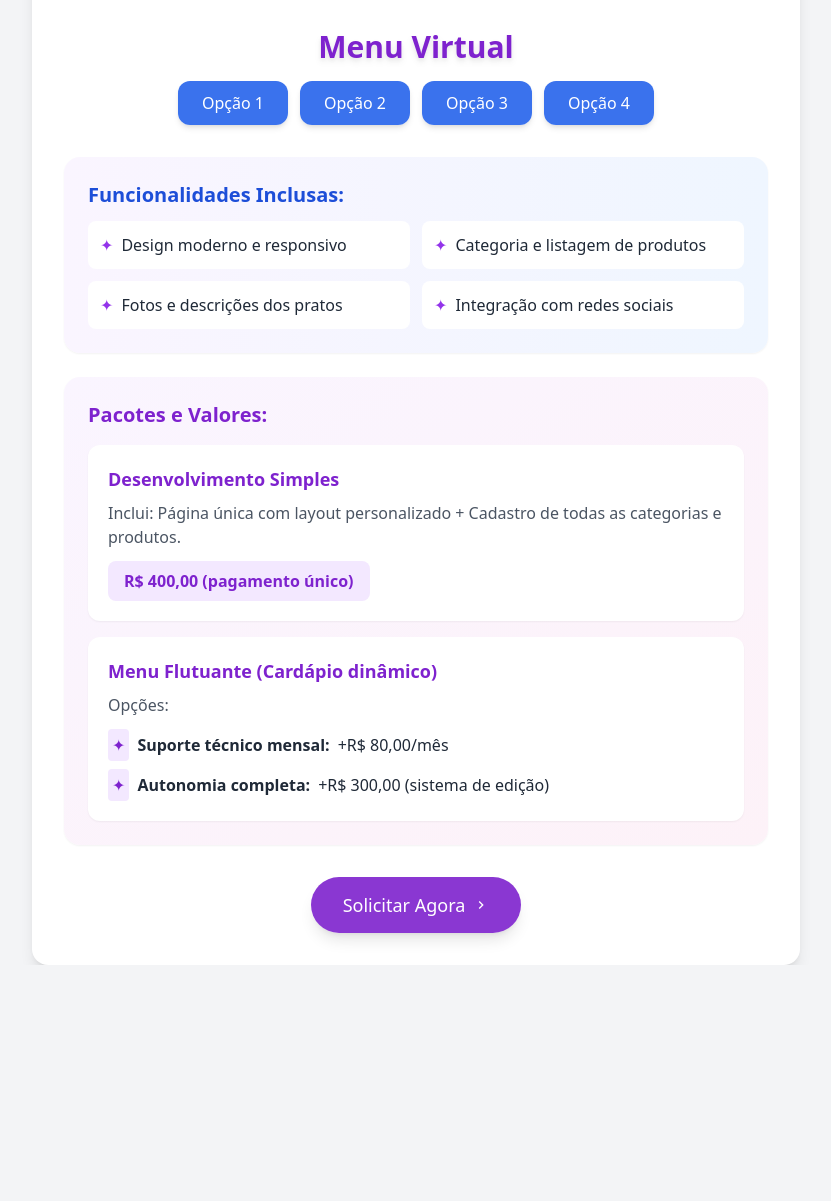
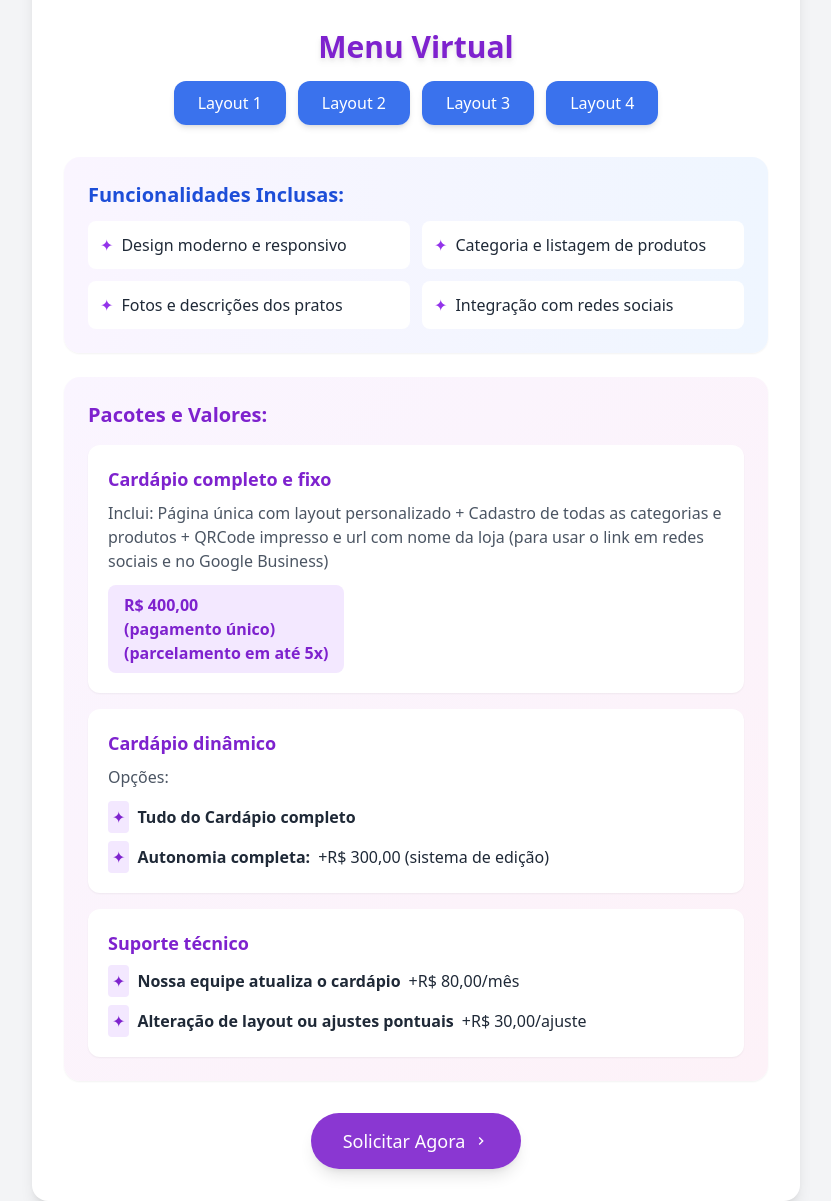
Before and after one commit to ascef182/menu-proposta, a plain HTML site: page index.html in a window 1280 px wide. Shown: the part 291-1492 px from the top of the page, without its empty margins (224-1055 px from the left). Before the commit the page ends 1256 px from the top, so only its background shows below. Drawn offline with nearby package versions, Linux system fonts and the light colour scheme.

Commit message:
feat: adjustments

```diff
--- a/index.html
+++ b/index.html
@@ -64,25 +64,25 @@
             onclick="mostrarGaleria(1)"
             class="bg-blue-600/90 text-white px-6 py-2.5 rounded-xl shadow-md hover:bg-blue-700 transition-all duration-300 transform hover:-translate-y-1"
           >
-            Opção 1
+            Layout 1
           </button>
           <button
             onclick="mostrarGaleria(2)"
             class="bg-blue-600/90 text-white px-6 py-2.5 rounded-xl shadow-md hover:bg-blue-700 transition-all duration-300 transform hover:-translate-y-1"
           >
-            Opção 2
+            Layout 2
           </button>
           <button
             onclick="mostrarGaleria(3)"
             class="bg-blue-600/90 text-white px-6 py-2.5 rounded-xl shadow-md hover:bg-blue-700 transition-all duration-300 transform hover:-translate-y-1"
           >
-            Opção 3
+            Layout 3
           </button>
           <button
             onclick="mostrarGaleria(4)"
             class="bg-blue-600/90 text-white px-6 py-2.5 rounded-xl shadow-md hover:bg-blue-700 transition-all duration-300 transform hover:-translate-y-1"
           >
-            Opção 4
+            Layout 4
           </button>
         </div>
 
@@ -228,16 +228,19 @@
                 class="bg-white p-5 rounded-xl shadow-sm hover:shadow-md transition-shadow"
               >
                 <h3 class="text-lg font-bold text-purple-700 mb-2">
-                  Desenvolvimento Simples
+                  Cardápio completo e fixo
                 </h3>
                 <p class="text-gray-600 mb-3">
                   Inclui: Página única com layout personalizado + Cadastro de
-                  todas as categorias e produtos.
+                  todas as categorias e produtos + QRCode impresso e url com
+                  nome da loja (para usar o link em redes sociais e no Google
+                  Business)
                 </p>
                 <div
                   class="bg-purple-100 text-purple-700 px-4 py-2 rounded-lg inline-block font-bold"
                 >
-                  R$ 400,00 (pagamento único)
+                  R$ 400,00 <br />(pagamento único) <br />
+                  (parcelamento em até 5x)
                 </div>
               </div>
 
@@ -245,7 +248,7 @@
                 class="bg-white p-5 rounded-xl shadow-sm hover:shadow-md transition-shadow"
               >
                 <h3 class="text-lg font-bold text-purple-700 mb-2">
-                  Menu Flutuante (Cardápio dinâmico)
+                  Cardápio dinâmico
                 </h3>
                 <p class="text-gray-600 mb-3">Opções:</p>
                 <ul class="space-y-2">
@@ -253,7 +256,7 @@
                     <span class="bg-purple-100 text-purple-700 p-1 rounded"
                       >✦</span
                     >
-                    <strong>Suporte técnico mensal:</strong> +R$ 80,00/mês
+                    <strong>Tudo do Cardápio completo</strong>
                   </li>
                   <li class="flex items-center gap-2">
                     <span class="bg-purple-100 text-purple-700 p-1 rounded"
@@ -261,6 +264,31 @@
                     >
                     <strong>Autonomia completa:</strong> +R$ 300,00 (sistema de
                     edição)
+                  </li>
+                </ul>
+              </div>
+
+              <div
+                class="bg-white p-5 rounded-xl shadow-sm hover:shadow-md transition-shadow"
+              >
+                <h3 class="text-lg font-bold text-purple-700 mb-2">
+                  Suporte técnico
+                </h3>
+
+                <ul class="space-y-2">
+                  <li class="flex items-center gap-2">
+                    <span class="bg-purple-100 text-purple-700 p-1 rounded"
+                      >✦</span
+                    >
+                    <strong>Nossa equipe atualiza o cardápio</strong> +R$
+                    80,00/mês
+                  </li>
+                  <li class="flex items-center gap-2">
+                    <span class="bg-purple-100 text-purple-700 p-1 rounded"
+                      >✦</span
+                    >
+                    <strong>Alteração de layout ou ajustes pontuais</strong> +R$
+                    30,00/ajuste
                   </li>
                 </ul>
               </div>
```
